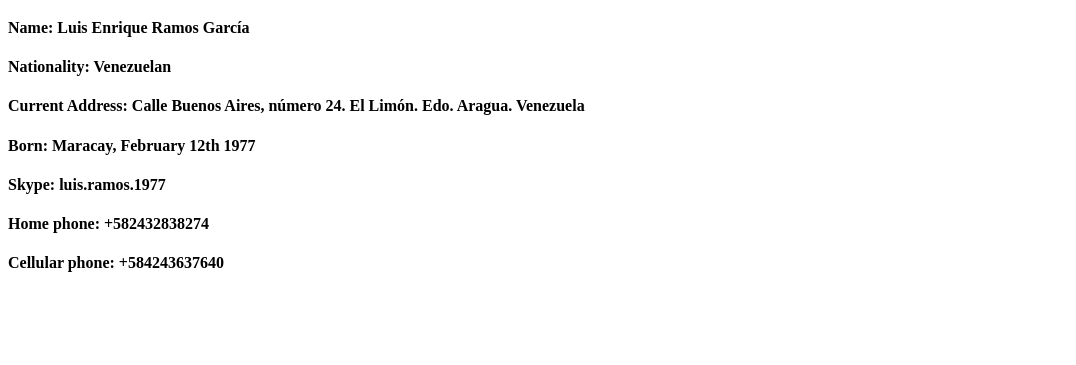
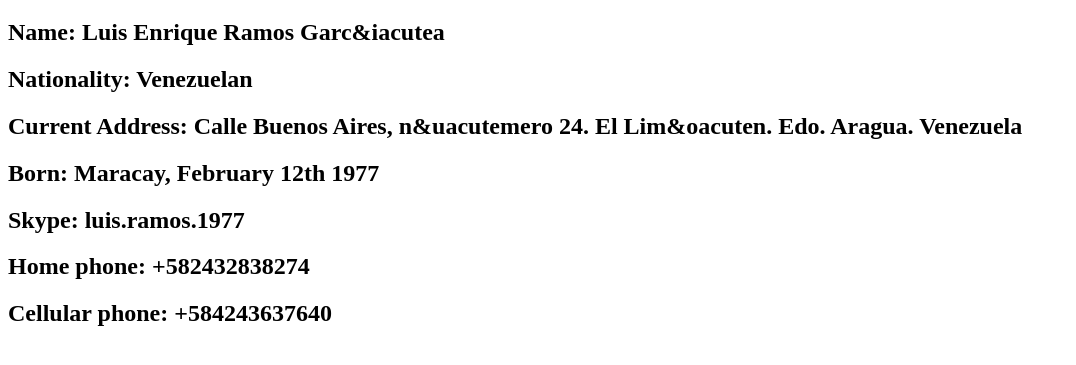
Before and after one commit to luisenriqueramos1977/luisramosontology.github.io, a plain HTML site: page PersonalInformation.html in a window 1280 px wide. Shown: the part 61-426 px from the top of the page, without its empty margins (0-1076 px from the left). Drawn offline with Linux system fonts and the light colour scheme.

Commit message:
Update PersonalInformation.html

```diff
--- a/PersonalInformation.html
+++ b/PersonalInformation.html
@@ -16,32 +16,32 @@ Information</h1>
 
 <p></p>
 
-<h4>Name: Luis Enrique Ramos Garc&iacutea</h4>
+<h2>Name: Luis Enrique Ramos Garc&amp;iacutea</h2>
 
 <p></p>
 
-<h4>Nationality: Venezuelan</h4>
+<h2>Nationality: Venezuelan</h2>
 
 <p></p>
 
-<h4>Current Address: Calle Buenos Aires, n&uacutemero 24. El Lim&oacuten. Edo. Aragua.
-Venezuela</h4>
+<h2>Current Address: Calle Buenos Aires, n&amp;uacutemero 24. El
+Lim&amp;oacuten. Edo. Aragua. Venezuela</h2>
 
 <p></p>
 
-<h4>Born: Maracay, February 12th 1977</h4>
+<h2>Born: Maracay, February 12th 1977</h2>
 
 <p></p>
 
-<h4>Skype: luis.ramos.1977</h4>
+<h2>Skype: luis.ramos.1977</h2>
 
 <p></p>
 
-<h4>Home phone: +582432838274</h4>
+<h2>Home phone: +582432838274</h2>
 
 <p></p>
 
-<h4>Cellular phone: +584243637640</h4>
+<h2>Cellular phone: +584243637640</h2>
 
 <p></p>
 </body>
```
